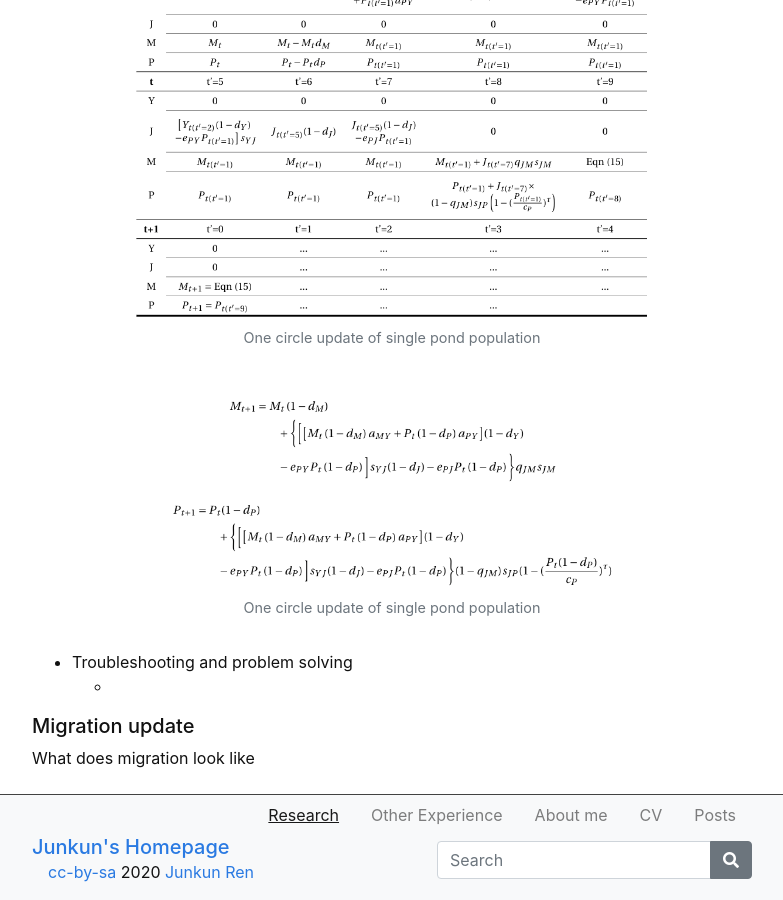
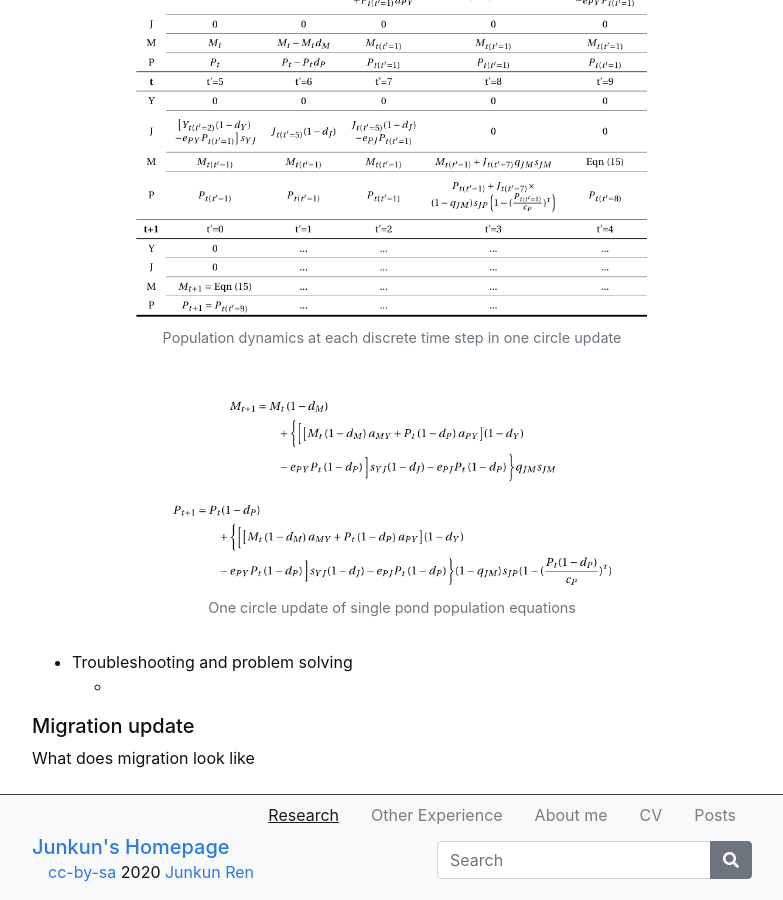
Before and after one commit to junkun-ren/PersonalWebsite, a Jekyll site: the page built from content/0-research.md, in a window 1280 px wide and 900 px high, scrolled down 6927 px. Shown: the whole window, without its empty margins (248-1031 px from the left). Built offline with Jekyll 4.4.1, drawn with Linux system fonts in a browser that asks for light colours.

Commit message:
Update 0-research.md

```diff
--- a/content/0-research.md
+++ b/content/0-research.md
@@ -80,8 +80,8 @@ Advisor: Dr. Dorothy Wallace
 
 ##### Single pond population dynamics<a name="subparagraph2-2"></a>
 {% include figure.html img="single pond population dynamics.png" alt="single pond population dynamics" caption="One circle update of single pond population" width="75%" %}
-{% include figure.html img="population update table.png" alt="single pond population dynamics" caption="One circle update of single pond population" width="75%" %}
-{% include figure.html img="population update equations.png" alt="single pond population dynamics" caption="One circle update of single pond population" width="65%" %}
+{% include figure.html img="population update table.png" alt="population update table" caption="Population dynamics at each discrete time step in one circle update" width="75%" %}
+{% include figure.html img="population update equations.png" alt="single pond population update equations" caption="One circle update of single pond population equations" width="65%" %}
 
 - Troubleshooting and problem solving
 	-
```
